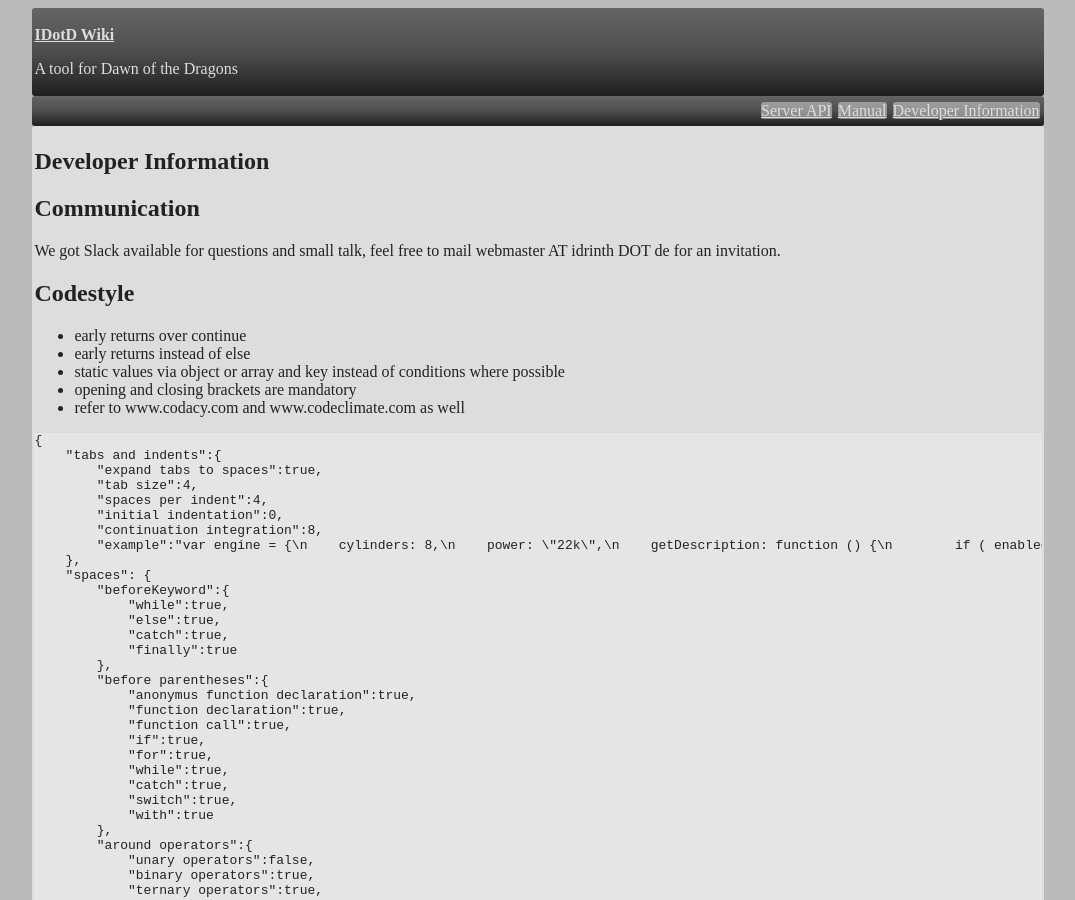
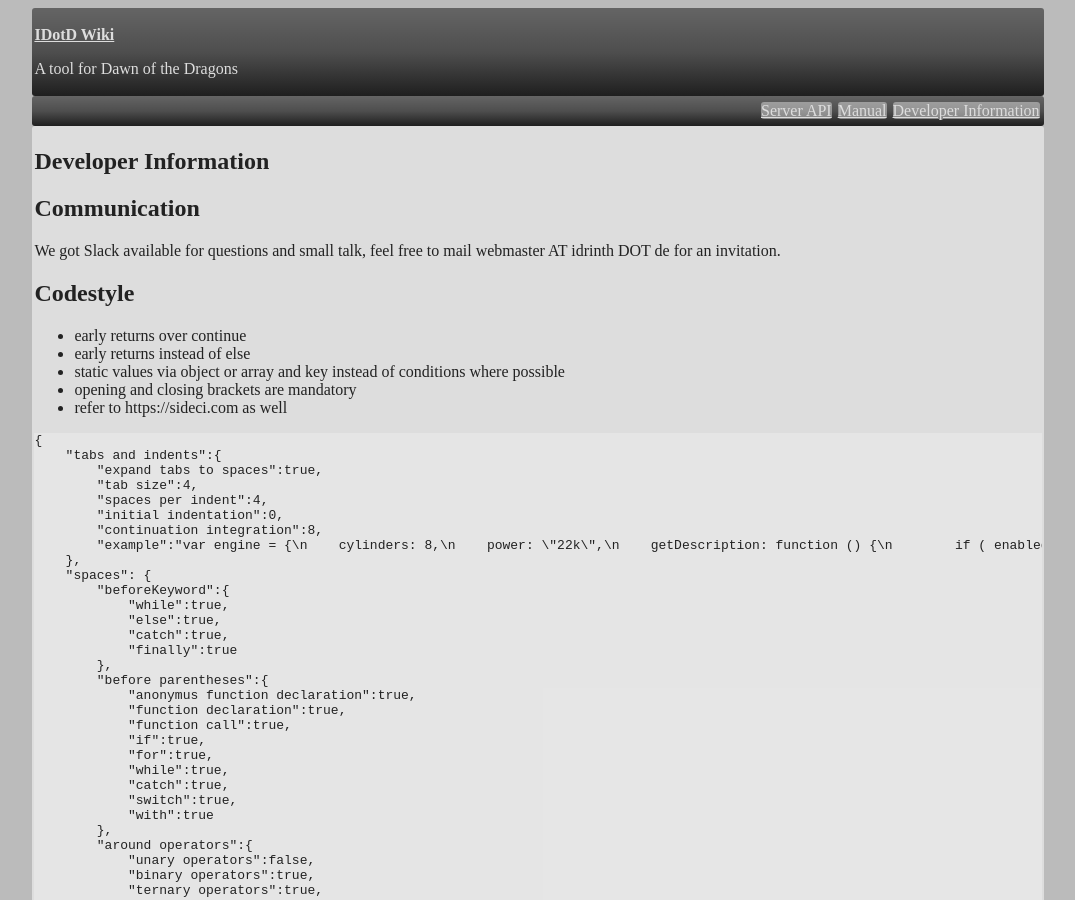
Before and after one commit to IDotD/IDotD.github.io, a Jekyll site: the page built from developer-information.md, in a window 1280 px wide and 900 px high. Shown: the whole window, without its empty margins (102-1177 px from the left). Built offline with Jekyll 4.4.1, drawn with Linux system fonts in a browser that asks for light colours.

Commit message:
Update developer-information.md

```diff
--- a/developer-information.md
+++ b/developer-information.md
@@ -12,7 +12,7 @@ We got Slack available for questions and small talk, feel free to mail webmaster
 - early returns instead of else
 - static values via object or array and key instead of conditions where possible
 - opening and closing brackets are mandatory
-- refer to www.codacy.com and www.codeclimate.com as well
+- refer to https://sideci.com as well
 
 <pre><code>{
     "tabs and indents":{
```
